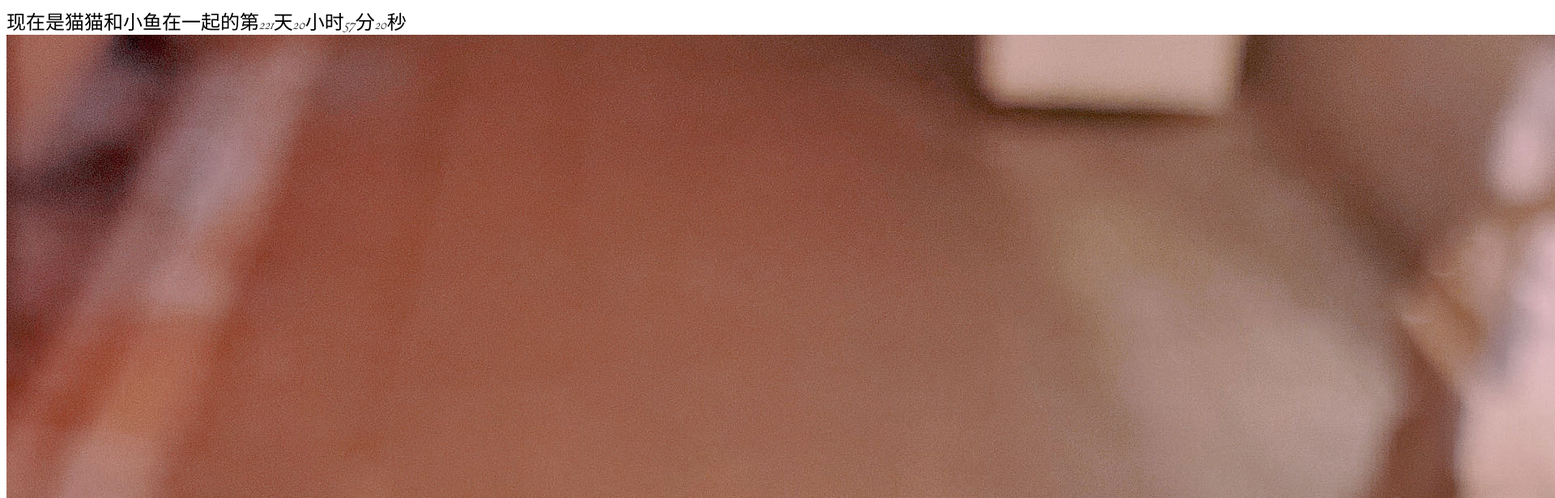
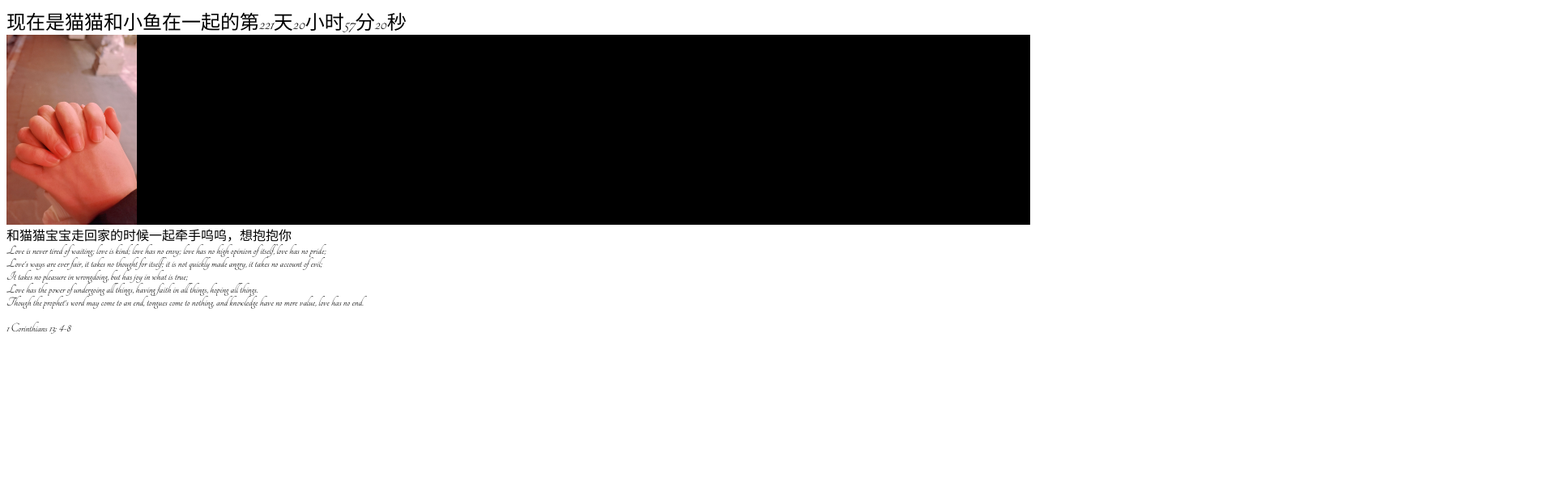
Before and after one commit to CRChenND/LoveMoment, a plain HTML site: page index.html in a window 1280 px wide. Shown: the top 616 px of the page at 81% size, 1920 px wide, since content can reach past the window. Drawn offline with Linux system fonts and the light colour scheme; no server answers.

Commit message:
update fonts

```diff
--- a/index.html
+++ b/index.html
@@ -2,12 +2,14 @@
     <head>
         <title>Love moments with my cat</title>
         <link rel="stylesheet" href="https://fonts.googleapis.com/css?family=Tangerine">
-        <link rel="stylesheet" href="./styles.css"
+        <link rel="stylesheet" href="./styles.css">
     </head>
     <body>
         <div id="timer"></div>
         <div id="weather"></div>
-        <img id="moment" src='https://raw.githubusercontent.com/CRChenND/LoveMoment/main/photos/'>
+        <div id="photo-container">
+            <img id="moment" src='https://raw.githubusercontent.com/CRChenND/LoveMoment/main/photos/'>
+        </div>
         <div id="caption"></div>
 
         <div id="bible">
--- a/styles.css
+++ b/styles.css
@@ -6,6 +6,10 @@ body {
     font-size: 24px;
 }
 
-#img{
+#photo-container{
+    background-color: black;
+}
+
+img{
     height: 30%;
 }
```
